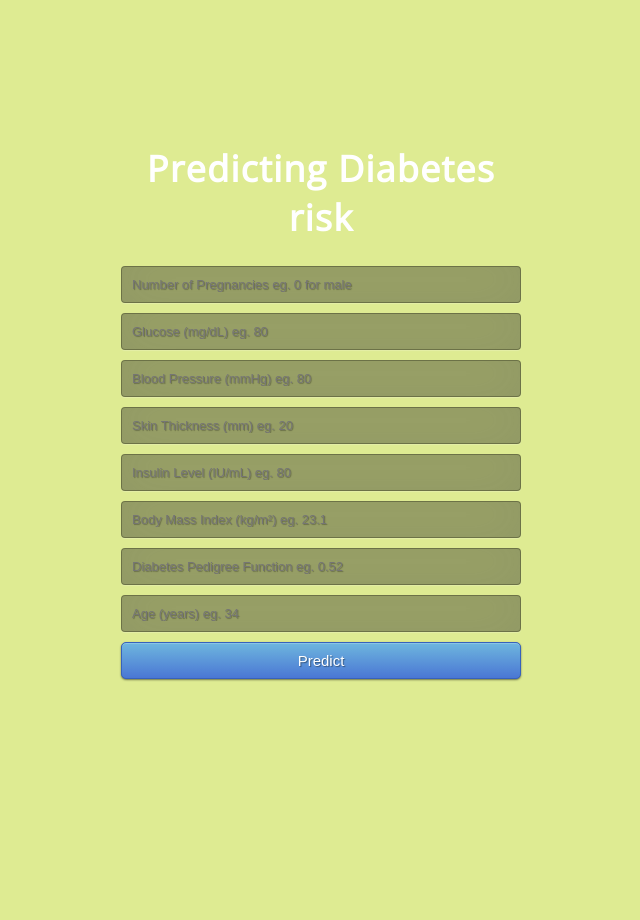
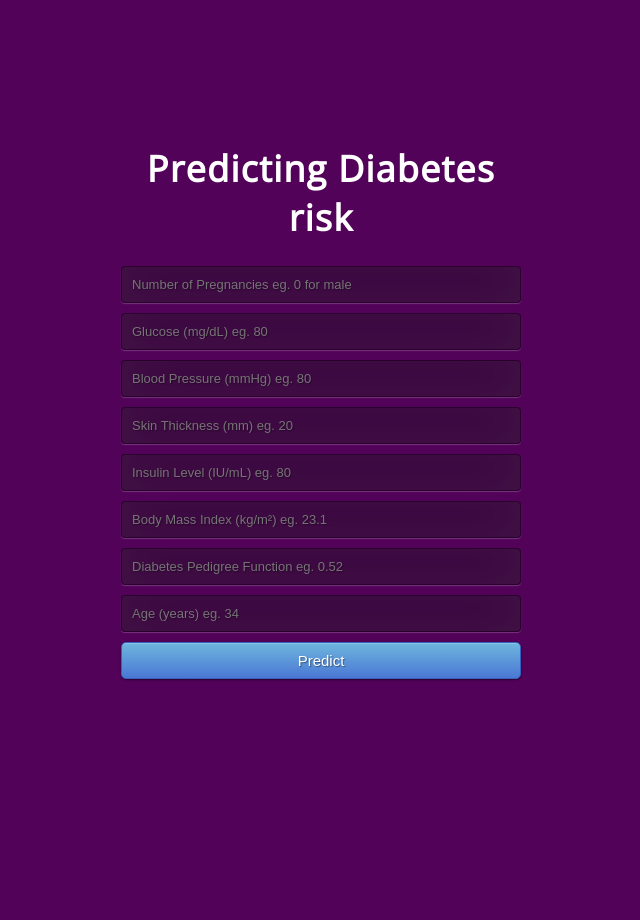
Before and after one commit to rashi-ash/flask-diabetic, a Flask app: page / in a window 1280 px wide. Shown: the whole page, without its empty margins (319-959 px from the left). Run offline with Flask 2, Linux system fonts and the light colour scheme; parts of the project's set-up code (start-up, migrations or seed data) failed here and were passed over.

Commit message:
Update index.html

```diff
--- a/templates/index.html
+++ b/templates/index.html
@@ -30,7 +30,7 @@ body {
 	width: 100%;
 	height:100%;
 	font-family: 'Open Sans', sans-serif;
-	background: #cee25aa8;
+	background: #53025a;
 	color: #fff;
 	font-size: 18px;
 	text-align:center;
```
